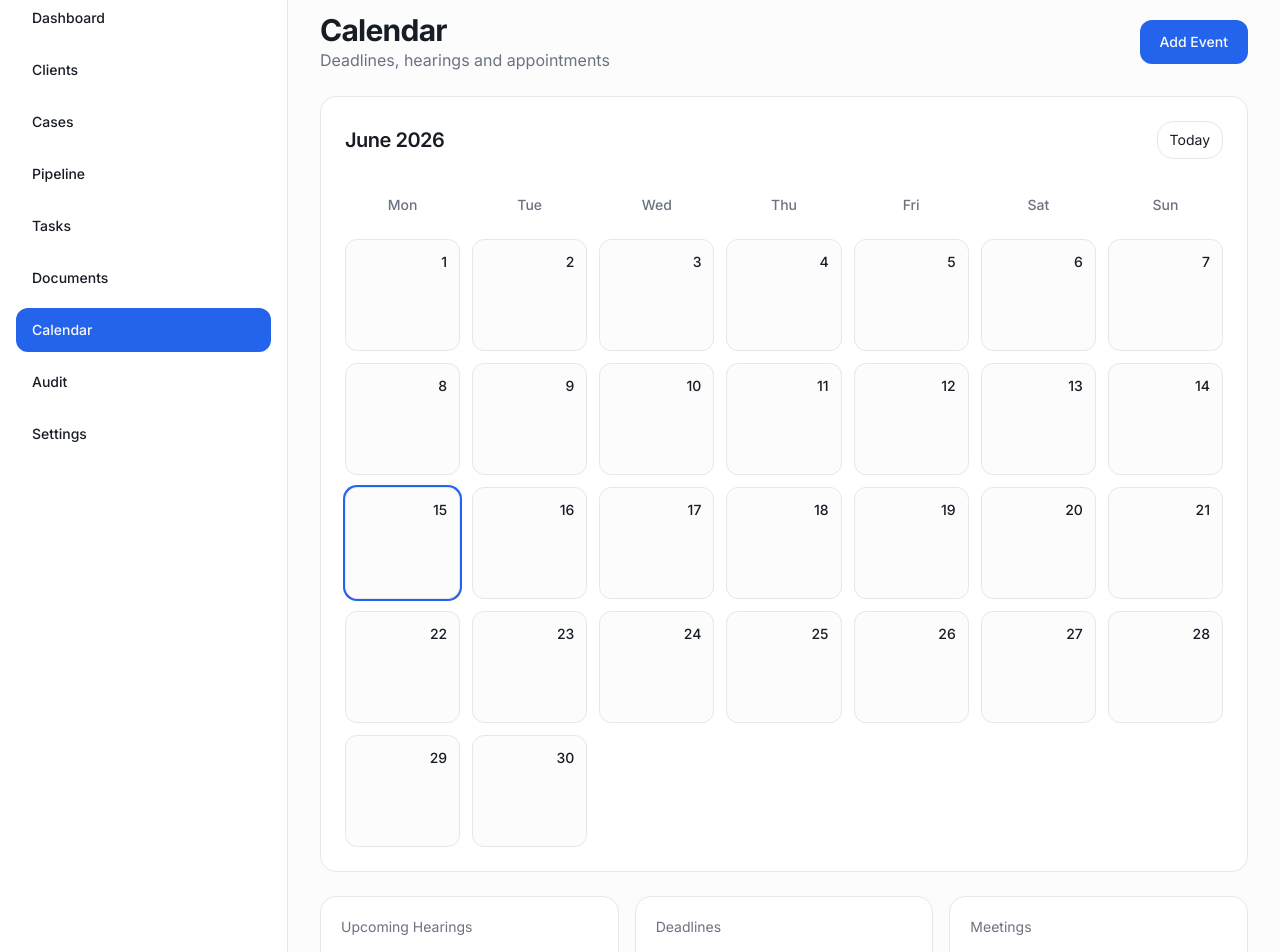
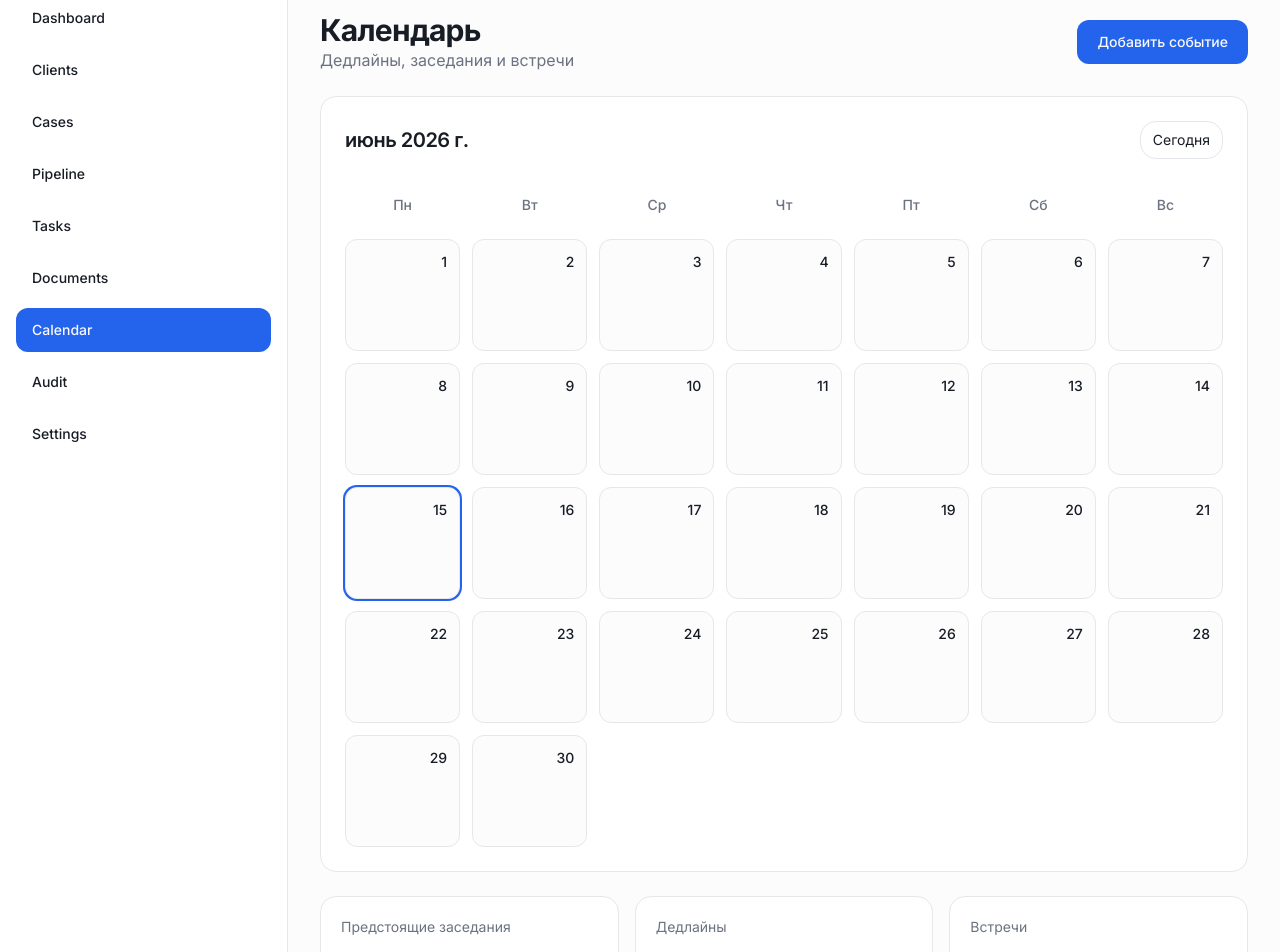
Before and after one commit to RIZVAN321-DIL/SaaS-PROJECT, a Next.js app in the folder frontend/: page /calendar in a window 1280 px wide. Shown: the part 100-1052 px from the top of the page. Built offline with nearby package versions, Linux system fonts and the light colour scheme.

Commit message:
Update page.tsx

```diff
--- a/frontend/src/app/calendar/page.tsx
+++ b/frontend/src/app/calendar/page.tsx
@@ -59,7 +59,7 @@ export default function CalendarPage() {
 
   const monthName =
     new Date().toLocaleString(
-      'en-US',
+      'ru-RU',
       {
         month: 'long',
         year: 'numeric',
@@ -67,13 +67,13 @@ export default function CalendarPage() {
     );
 
   const weekDays = [
-    'Mon',
-    'Tue',
-    'Wed',
-    'Thu',
-    'Fri',
-    'Sat',
-    'Sun',
+    'Пн',
+    'Вт',
+    'Ср',
+    'Чт',
+    'Пт',
+    'Сб',
+    'Вс',
   ];
 
   const today =
@@ -91,12 +91,11 @@ export default function CalendarPage() {
         >
           <div>
             <h1 className="text-3xl font-bold">
-              Calendar
+              Календарь
             </h1>
 
             <p className="text-muted-foreground">
-              Deadlines, hearings and
-              appointments
+              Дедлайны, заседания и встречи
             </p>
           </div>
 
@@ -111,7 +110,7 @@ export default function CalendarPage() {
               text-primary-foreground
             "
           >
-            Add Event
+            Добавить событие
           </button>
         </div>
 
@@ -146,7 +145,7 @@ export default function CalendarPage() {
                 text-sm
               "
             >
-              Today
+              Сегодня
             </div>
           </div>
 
@@ -218,7 +217,7 @@ export default function CalendarPage() {
             "
           >
             <div className="text-sm text-muted-foreground">
-              Upcoming Hearings
+              Предстоящие заседания
             </div>
 
             <div className="mt-3 text-3xl font-bold">
@@ -236,7 +235,7 @@ export default function CalendarPage() {
             "
           >
             <div className="text-sm text-muted-foreground">
-              Deadlines
+              Дедлайны
             </div>
 
             <div className="mt-3 text-3xl font-bold">
@@ -254,7 +253,7 @@ export default function CalendarPage() {
             "
           >
             <div className="text-sm text-muted-foreground">
-              Meetings
+              Встречи
             </div>
 
             <div className="mt-3 text-3xl font-bold">
@@ -265,4 +264,4 @@ export default function CalendarPage() {
       </div>
     </AppShell>
   );
-          }
+}
```
